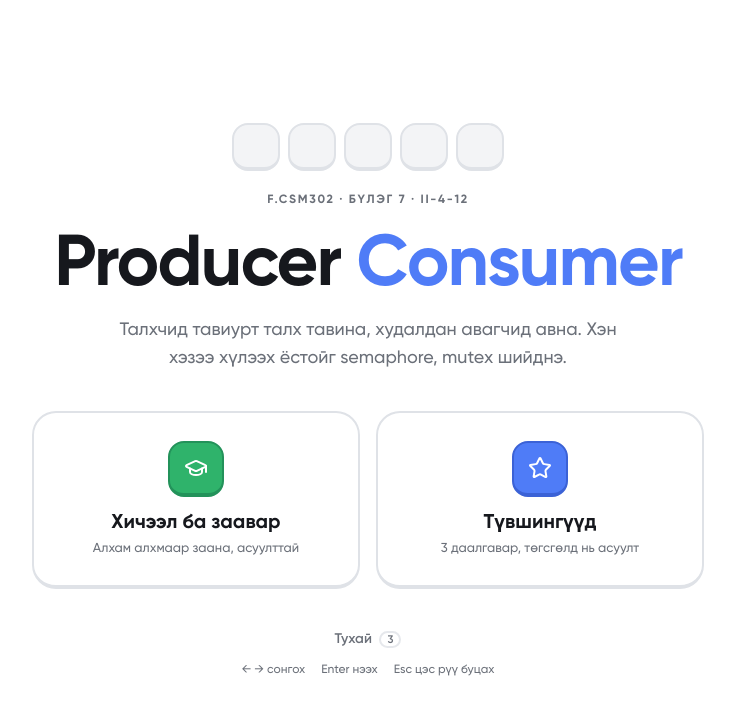
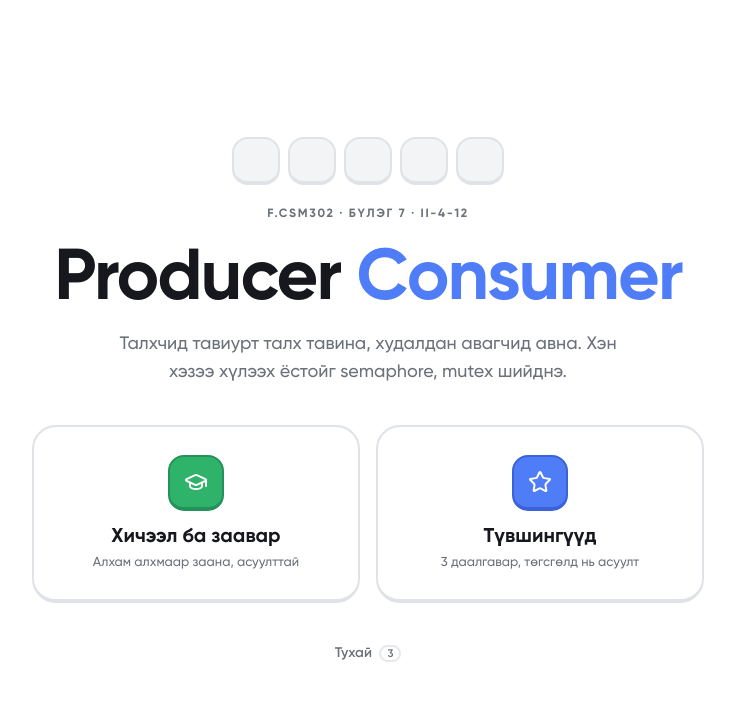
Before and after one commit to khuslenshi/os-bd1-producer-consumer, a Next.js app: page / in a window 1280 px wide. Shown: the top 714 px of the page, without its empty margins (272-1007 px from the left). Built offline with nearby package versions, Linux system fonts and the light colour scheme; no server answers.

Commit message:
fix: remove key hints from the menu

```diff
--- a/src/components/menu.tsx
+++ b/src/components/menu.tsx
@@ -128,14 +128,9 @@ export function Menu() {
         })}
       </nav>
 
-      <div className="flex flex-col items-center gap-3 text-sm text-muted-foreground">
-        <Link href="/about" className="font-semibold underline-offset-4 hover:text-foreground hover:underline focus-visible:ring-[3px] focus-visible:ring-ring/40 focus-visible:outline-none">
-          Тухай <span className="ml-1 rounded-md border-2 px-1.5 text-[11px] max-sm:hidden">3</span>
-        </Link>
-        <p className="flex gap-4 text-xs max-sm:hidden">
-          <span>← → сонгох</span><span>Enter нээх</span><span>Esc цэс рүү буцах</span>
-        </p>
-      </div>
+      <Link href="/about" className="text-sm font-semibold text-muted-foreground underline-offset-4 hover:text-foreground hover:underline focus-visible:ring-[3px] focus-visible:ring-ring/40 focus-visible:outline-none">
+        Тухай <span className="ml-1 rounded-md border-2 px-1.5 text-[11px] max-sm:hidden">3</span>
+      </Link>
     </main>
   )
 }
```
Also changed, not shown: 1 other file (tests, documents, lock files or other folders).
